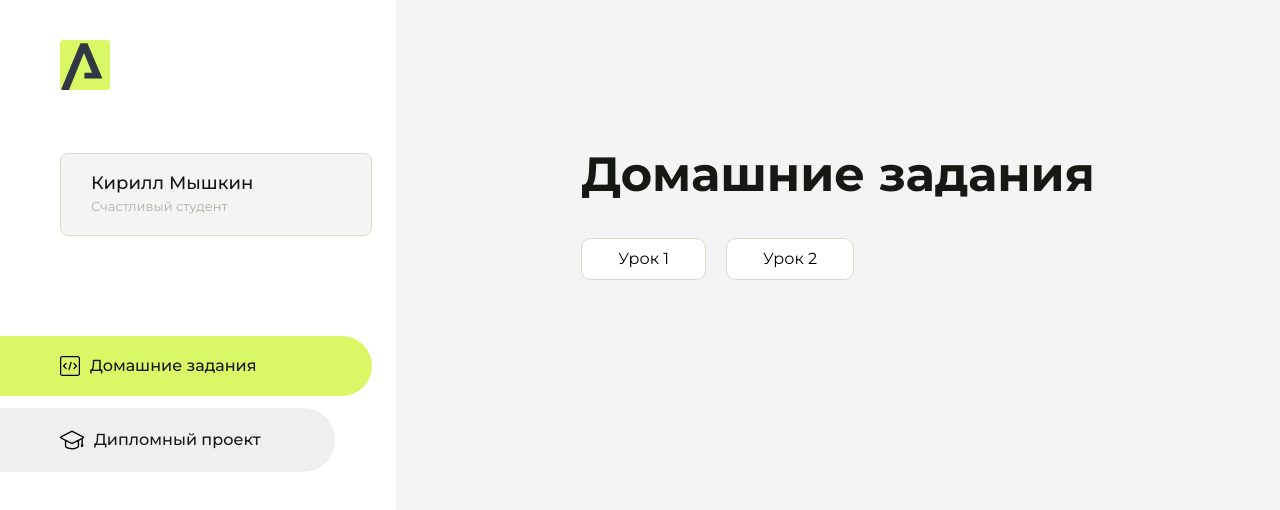
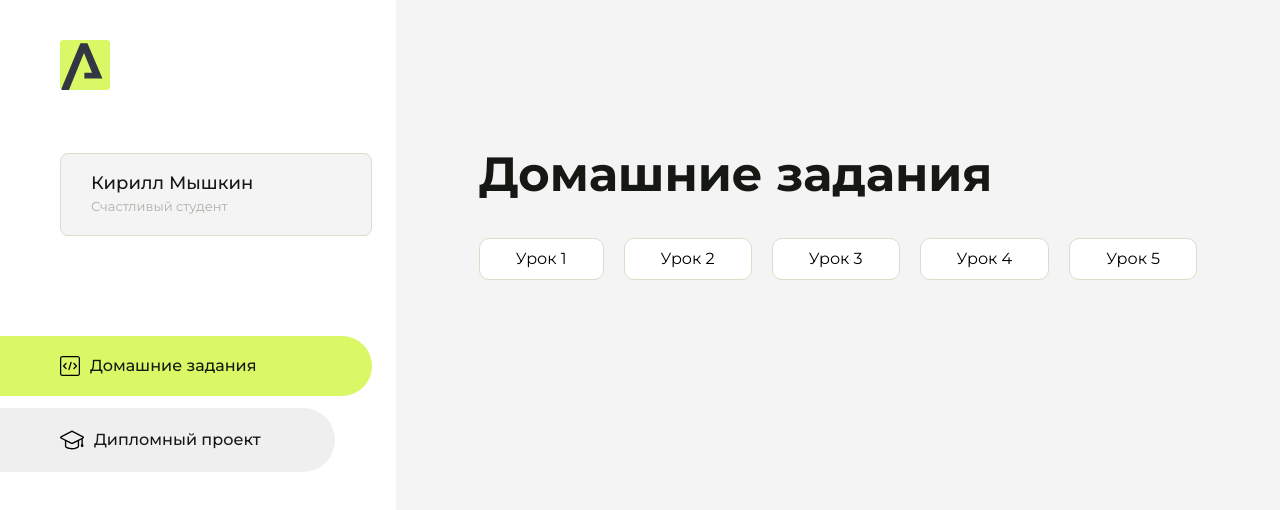
Before and after one commit to TellerUp/Homework, a plain HTML site: page index.html in a window 1280 px wide. Drawn offline with Linux system fonts and the light colour scheme.

Commit message:
Update index.html

```diff
--- a/index.html
+++ b/index.html
@@ -98,6 +98,15 @@
                     <li class="content__list-item">
                         <a href="intro-2/index.html">Урок 2</a>
                     </li>
+                    <li class="content__list-item">
+                        <a href="intro-3/index.html">Урок 3</a>
+                    </li>
+                    <li class="content__list-item">
+                        <a href="intro-4/index.html">Урок 4</a>
+                    </li>
+                    <li class="content__list-item">
+                        <a href="intro-5/index.html">Урок 5</a>
+                    </li>
                 </ul>
             </div>
             <div class="content__block hidden" id="diplomBlock">
```
